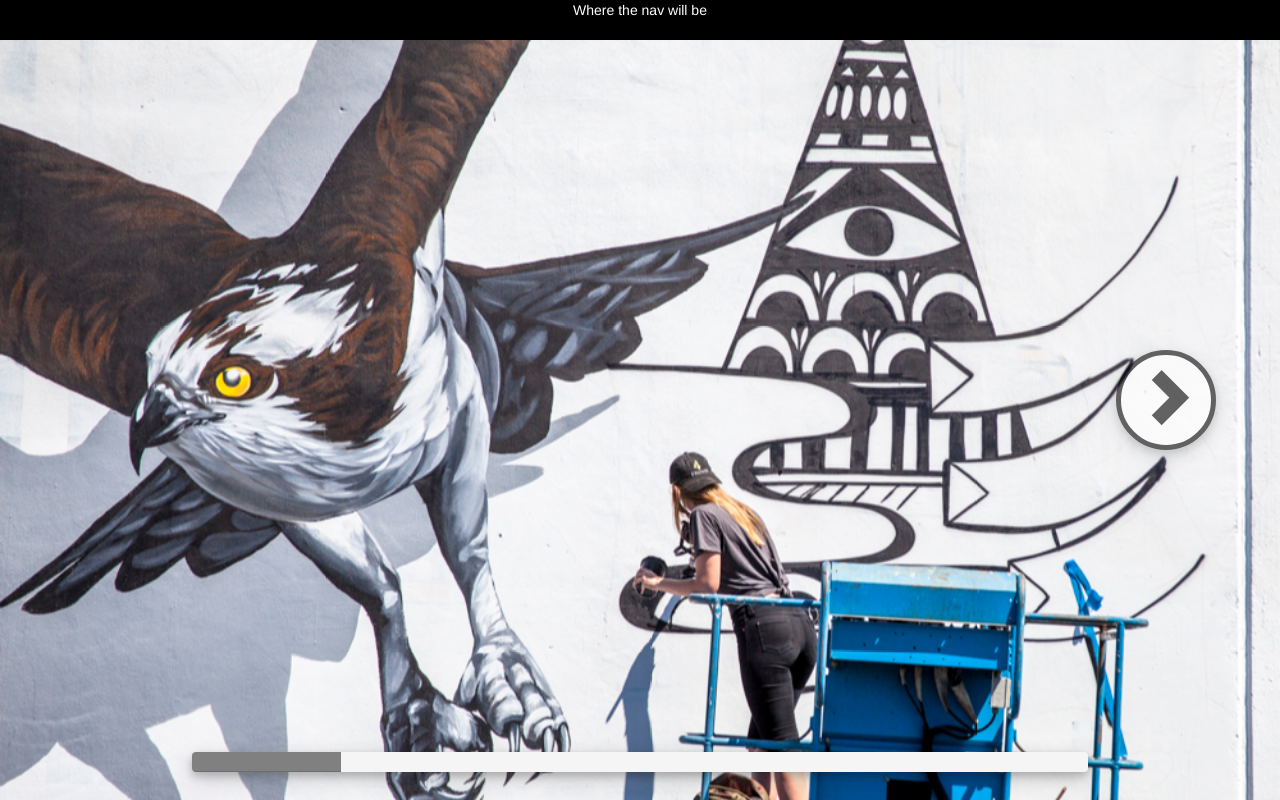
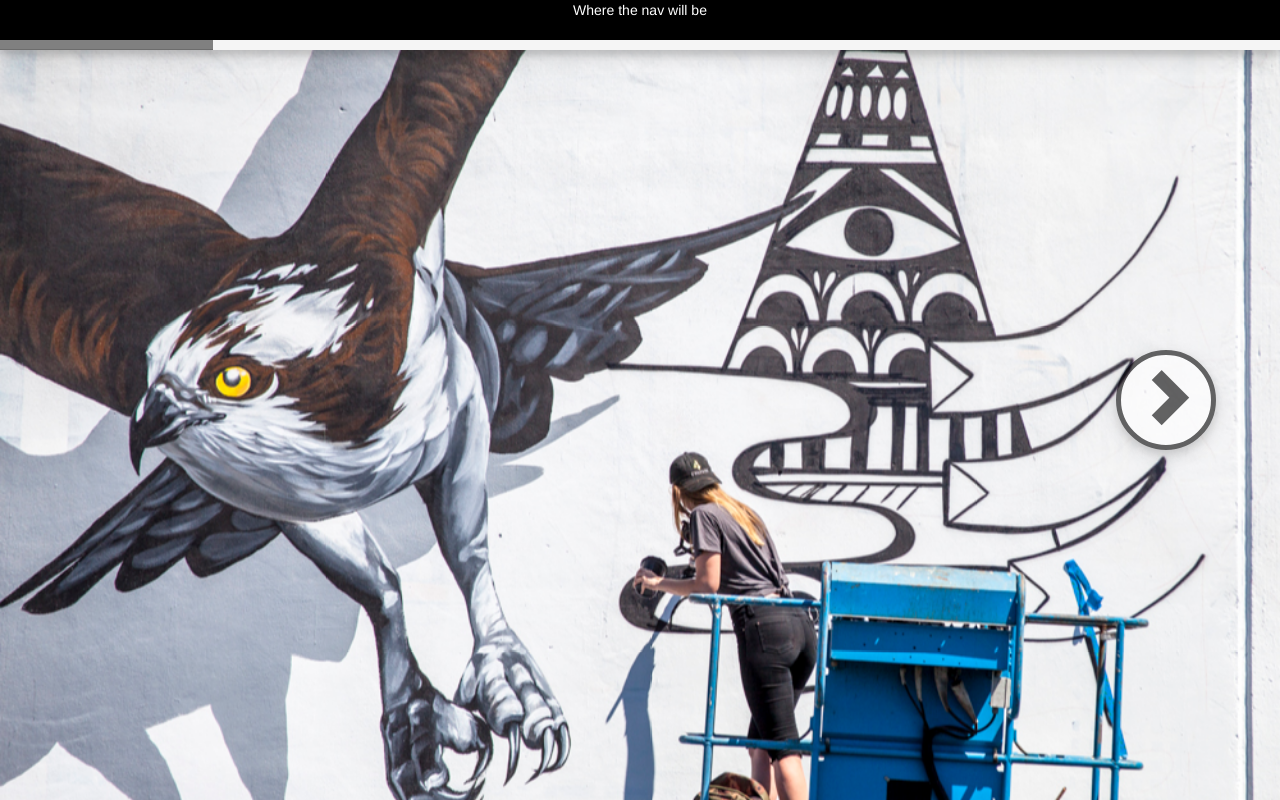
Before and after one commit to ashaunthomas/KCTS9_Interactive_SODO_Piece, a plain HTML site: page sodo/HorizontalTheme/horizontaltheme.html in a window 1280 px wide. Drawn offline with nearby package versions, Linux system fonts and the light colour scheme.

Commit message:
stole that ny times progress bar

```diff
--- a/sodo/HorizontalTheme/horizontaltheme.css
+++ b/sodo/HorizontalTheme/horizontaltheme.css
@@ -93,14 +93,14 @@ body {
   color:black;
 }
 #myProgressbar {
-  width: 70%;
-  position: absolute;
-  left:15%;
-  bottom: 1%;
+  width: 100%;
   box-shadow: 0 4px 8px 0 rgba(0, 0, 0, 0.2), 0 6px 20px 0 rgba(0, 0, 0, 0.19);
+  border-radius: 0px;
+  height: 10px;
 }
 
 .progress-bar{
   background-image: none;
   background-color: grey;
+
 }
```
